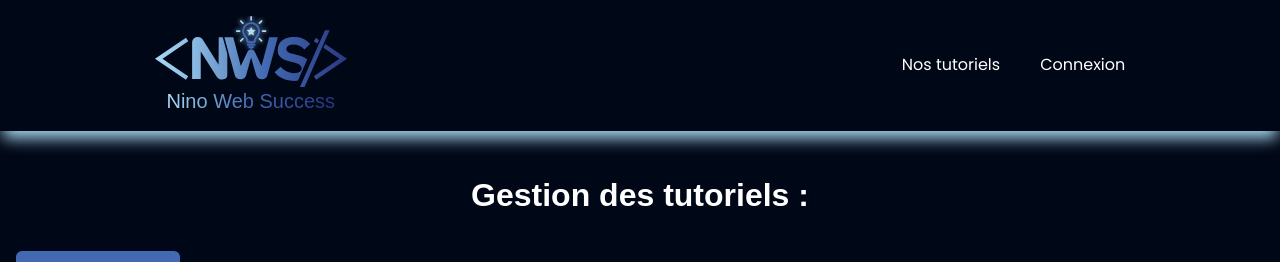
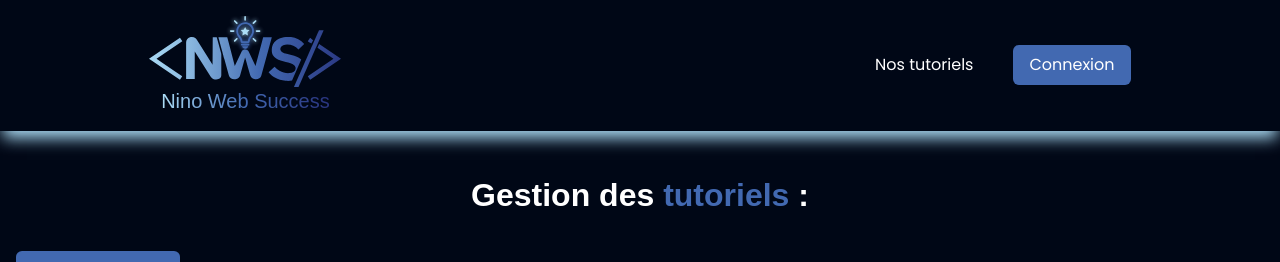
Before and after one commit to Nino-Rameau/tuto, a Next.js app: page /admin in a window 1280 px wide. Shown: the top 262 px of the page. Built offline with nearby package versions, Linux system fonts and the light colour scheme; no server answers; the database is empty.

Commit message:
maj divers

```diff
--- a/src/app/admin/page.jsx
+++ b/src/app/admin/page.jsx
@@ -41,7 +41,7 @@ const administration = async ({ searchParams }) => {
         <>
             <BtnHaut />
 
-            <h1 className="my-10 text-center">Gestion des tutoriels :</h1>
+            <h1 className="my-10 text-center">Gestion des <span className="text-[2rem] font-titre font-black text-bleu">tutoriels</span>  :</h1>
 
             <Btn lien="/admin/nouveau" className="ml-4" variante="primaire">
                 Nouveau tutoriel
--- a/src/app/mentions-legales/page.jsx
+++ b/src/app/mentions-legales/page.jsx
@@ -5,7 +5,7 @@ export const metadata = {
 
 const MentionsLegales = () => {
     return (
-        <div className="flex flex-col w-full py-10 mx-auto gap-8">
+        <div className="flex flex-col w-full gap-8 py-10 mx-auto">
             <h1 className="text-center">Mentions légales</h1>
 
             <div className="flex flex-col gap-3">
@@ -14,7 +14,7 @@ const MentionsLegales = () => {
                     Le site <strong>Nino Web Success</strong> (nws.nino-rameau.fr) est édité par <strong>Nino Rameau</strong>.
                 </p>
                 <p>
-                    Contact : <a href="mailto:nrameau@normandiewebschool.fr" className="underline text-bleu-clair">nrameau@normandiewebschool.fr</a>
+                    Contact : <span className="underline text-bleu-clair">nrameau@normandiewebschool.fr</span>
                 </p>
                 <p>
                     Ce site est un travail pédagogique sans objectifs commerciaux.
@@ -47,7 +47,7 @@ const MentionsLegales = () => {
                     Lors de la création d&apos;un compte, les données suivantes sont collectées : nom d&apos;utilisateur, adresse e-mail et mot de passe (chiffré). Ces données sont utilisées uniquement pour le fonctionnement du site (authentification, suivi de progression).
                 </p>
                 <p className="text-wrap">
-                    Conformément au Règlement Général sur la Protection des Données (RGPD), vous disposez d&apos;un droit d&apos;accès, de rectification et de suppression de vos données. Pour exercer ces droits, contactez : <a href="mailto:nrameau@normandiewebschool.fr" className="underline text-bleu-clair">nrameau@normandiewebschool.fr</a>
+                    Conformément au Règlement Général sur la Protection des Données (RGPD), vous disposez d&apos;un droit d&apos;accès, de rectification et de suppression de vos données. Pour exercer ces droits, contactez : <span className="underline text-bleu-clair">nrameau@normandiewebschool.fr</span>
                 </p>
                 <p>
                     Aucune donnée personnelle n&apos;est transmise à des tiers.
--- a/src/app/profil/page.jsx
+++ b/src/app/profil/page.jsx
@@ -45,7 +45,7 @@ const profil = async ({ searchParams }) => {
             <BtnHaut />
 
             <div className="w-full py-8">
-                <h1 className="text-center text-bleu-clair">Bienvenue sur votre profil, {session?.user?.nom || "utilisateur"} !</h1>
+                <h1 className="text-center text-bleu-clair">Bienvenue sur votre profil, <span className="text-[2rem] font-titre font-black text-bleu">{session?.user?.nom || "utilisateur"}</span> !</h1>
             </div>
 
             <div className="flex flex-col md:flex-row">
--- a/src/app/tutoriels/[slug]/page.jsx
+++ b/src/app/tutoriels/[slug]/page.jsx
@@ -119,7 +119,7 @@ export default async function TutorielDetailPage({ params }) {
         <>
             <BtnHaut />
 
-            <article className="p-5 mx-auto space-y-4 max-w-7xl">
+            <article className="p-5 mx-auto mt-10 space-y-4 max-w-7xl">
                 <div className="flex flex-col justify-between gap-4 md:flex-row">
                     <div className="md:max-w-[70%] flex flex-col gap-4">
                         <h1>{tuto.titre}</h1>
@@ -135,7 +135,7 @@ export default async function TutorielDetailPage({ params }) {
                     </div>
 
                     {preRequis.length > 0 ? (
-                        <div className="p-4 rounded-lg text-bleu-fonce bg-bleu-clair">
+                        <div className="flex flex-col justify-center p-4 rounded-lg text-bleu-fonce bg-bleu-clair">
                             <p className="mb-2 font-bold">Prérequis :</p>
                             <ul className="pl-5 list-disc">
                                 {preRequis.map((item, index) => (
--- a/src/app/tutoriels/page.jsx
+++ b/src/app/tutoriels/page.jsx
@@ -102,7 +102,7 @@ const tutoriel = async ({ searchParams }) => {
                         <p className="px-2 line-clamp-3 h-19">{item.chapo}</p>
                         <div className="absolute flex flex-wrap justify-center gap-1 left-5 top-52">
                             {item.tuto_categories.map((tag, i) => (
-                                <span key={i} className="px-2 py-0.5 text-xs border border-bleu-fonce rounded-full text-bleu-fonce">
+                                <span key={i} className="px-2 py-0.5 text-xs border border-bleu-clair rounded-full text-bleu-clair">
                                     {tag.categorie.nom}
                                 </span>
                             ))}
--- a/src/components/form/FormConnexion.jsx
+++ b/src/components/form/FormConnexion.jsx
@@ -3,6 +3,7 @@
 import { useActionState, useState } from "react";
 import { inscrireUtilisateur, connecterUtilisateur } from "@/actions/auth.actions";
 import { CgClose } from "react-icons/cg";
+import Btn from "@/components/ui/Btn";
 
 const inputClass = "w-full px-3 py-2 rounded-md bg-bleu-fonce border border-bleu text-white placeholder-gray-400 focus:outline-none focus:border-bleu-clair transition-colors duration-200";
 const labelClass = "flex flex-col gap-2 text-bleu-clair";
@@ -71,7 +72,7 @@ const FormInscription = ({ onSwitch }) => {
         <input type="password" name="confirmationMotDePasse" required defaultValue={etat?.donnees?.confirmationMotDePasse || ""} className={inputClass} />
       </label>
 
-      <label className="flex items-center text-sm cursor-pointer gap-2 text-white/70">
+      <label className="flex items-center gap-2 text-sm cursor-pointer text-white/70">
         <input type="checkbox" name="conditions" className="w-4 h-4 accent-bleu-clair" />
         J&apos;accepte les conditions RGPD
       </label>
@@ -100,9 +101,9 @@ const BtnFormConnexion = () => {
 
   return (
     <>
-      <button type="button" onClick={() => setEstOuvert(true)} className="py-4 text-white ">
-          Connexion
-      </button>
+      <Btn onClick={() => setEstOuvert(true)}>
+        Connexion
+      </Btn>
 
       {estOuvert && (
         <div className="fixed inset-0 flex items-center justify-center px-4 z-60 bg-black/70 backdrop-blur-sm" onClick={fermer}>
--- a/src/components/form/FormTuto.jsx
+++ b/src/components/form/FormTuto.jsx
@@ -215,7 +215,7 @@ const FormTuto = ({ categories, initialData = null }) => {
                         </div>
 
                         <label htmlFor="image" className="mb-1 font-semibold">Image :</label>
-                        <div className="h-full min-w-min md:w-[50%] rounded-lg border-2 border-dashed border-bleu-clair bg-gray-50 justify-center items-center">
+                        <div className="h-full min-w-min md:w-[50%] rounded-lg bg-gray-50 justify-center items-center">
                             <div className="relative flex flex-col items-center justify-center h-full gap-2 p-4">
                                 {imagePreview ? (
                                     <>
--- a/src/components/layout/Footer.jsx
+++ b/src/components/layout/Footer.jsx
@@ -4,10 +4,12 @@ import Image from "next/image";
 const Footer = () => {
     return (
         <footer className="mt-10 md:mt-20 shadow-top-lg">
-            <div className="flex flex-col items-center justify-center p-4 gap-5 md:flex-row md:gap-30">
+            <div className="flex flex-col items-center justify-center gap-5 p-4 md:flex-row md:gap-30">
 
                 <div className="md:max-w-[40%]">
-                    <Image src="/img/logo.svg" alt="Logo du site" width={200} height={50} className="mb-4" />
+                    <Link href="/">
+                        <Image src="/img/logo.svg" alt="Logo du site" width={200} height={50} className="mb-4" />
+                    </Link>
                     <p> Bienvenue chez Nino Web Success, une plateforme de tutoriels dédiée à l&apos;apprentissage du développement web. Retrouvez ici des ressources pédagogiques pour progresser à votre rythme.</p>
                 </div>
 
@@ -19,7 +21,7 @@ const Footer = () => {
                 </div>
             </div>
 
-            <div className="flex flex-col justify-around p-4 gap-8 md:items-center md:flex-row md:gap-0 bg-bleu-fonce2">
+            <div className="flex flex-col justify-around gap-8 p-4 md:items-center md:flex-row md:gap-0 bg-bleu-fonce2">
                 <p>Réalisé par <a href="https://nino-rameau.fr" target="_blank" className="underline">Nino Rameau</a></p>
 
                 <p>Copyright © {new Date().getFullYear()} nws.nino-rameau.fr</p>
--- a/src/components/ui/FiltreCategories.jsx
+++ b/src/components/ui/FiltreCategories.jsx
@@ -43,7 +43,7 @@ const FiltreCategories = ({ categories }) => {
                     </Link>
                 ))}
             </div>
-            <TriTuto page="tutoriel" />
+            <TriTuto page="tutoriels" />
         </div>
     );
 };
--- a/src/components/ui/TriTuto.jsx
+++ b/src/components/ui/TriTuto.jsx
@@ -22,7 +22,7 @@ const TriTuto = ({ page }) => {
         routeur.push(`/${page}${query ? `?${query}` : ""}`, { scroll: false });
     };
 
-        if (page === "tutoriel") {
+        if (page === "tutoriels") {
             return (
                 <select
                     value={triActuel}
```
